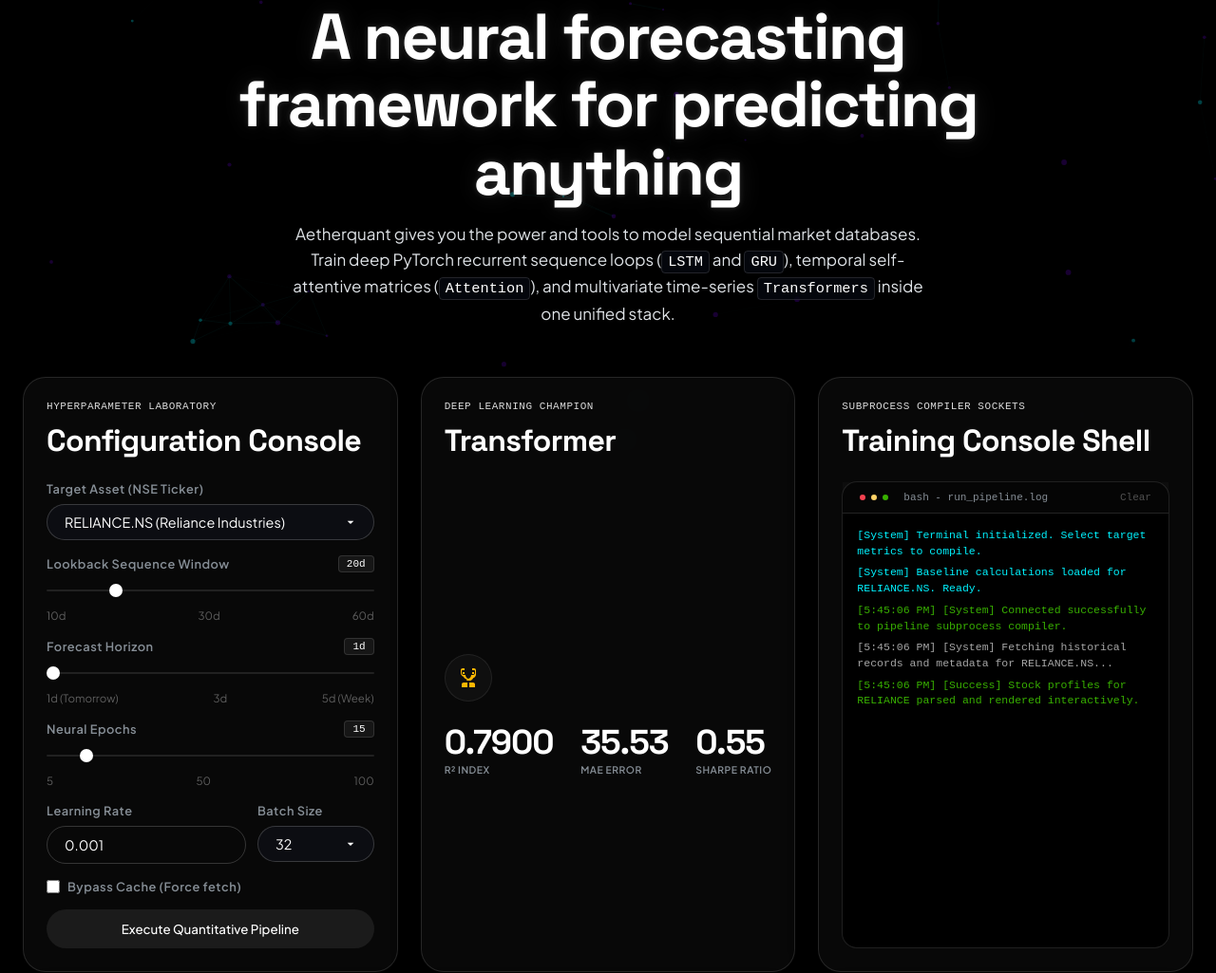
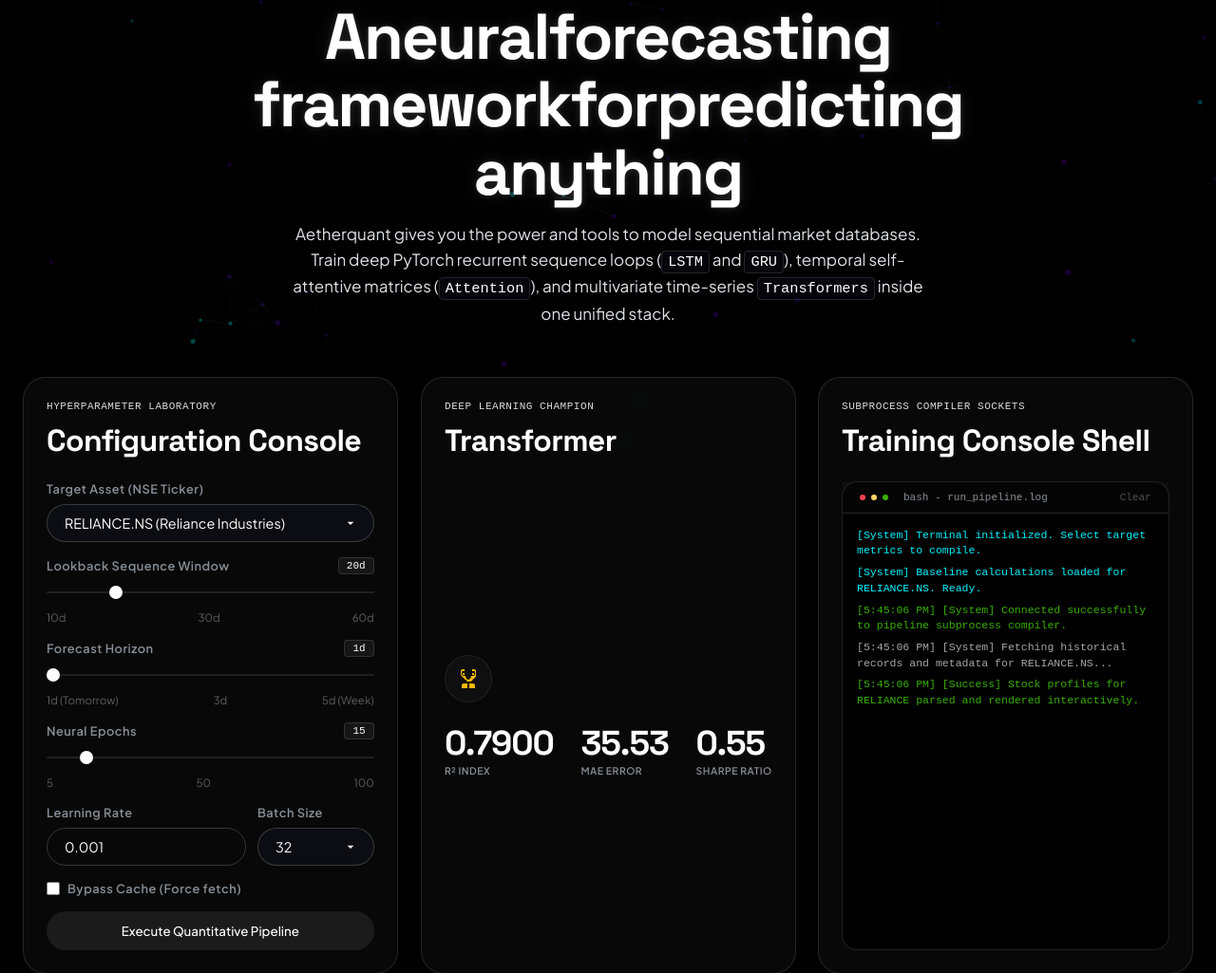
Before and after one commit to PraDarch/Stock-forecasting, a website built with Vite: page dashboard/index.html in a window 1280 px wide. Shown: the part 200-1225 px from the top of the page at 95% size. Built offline with nearby package versions, Linux system fonts and the light colour scheme; files whose address does not match are found by name.

Commit message:
Upgrade animations: cursor-tracking glow borders, cinematic title split, and smooth scroll reveal transitions

```diff
--- a/dashboard/src/main.js
+++ b/dashboard/src/main.js
@@ -1105,9 +1105,45 @@
         entry.target.classList.add("animated");
       }
     });
-  }, { threshold: 0.1 });
+  }, { threshold: 0.05 });
 
   elements.forEach((el) => observer.observe(el));
+}
+
+/* Mouse-tracking glow cursor variables updater */
+function setupBentoHoverGlow() {
+  const panels = document.querySelectorAll(".bento-panel");
+  panels.forEach((p) => {
+    p.addEventListener("mousemove", (e) => {
+      const rect = p.getBoundingClientRect();
+      const x = e.clientX - rect.left;
+      const y = e.clientY - rect.top;
+      p.style.setProperty("--mouse-x", `${x}px`);
+      p.style.setProperty("--mouse-y", `${y}px`);
+    });
+    p.addEventListener("mouseleave", () => {
+      p.style.removeProperty("--mouse-x");
+      p.style.removeProperty("--mouse-y");
+    });
+  });
+}
+
+/* Cinematically staggered hero header word-by-word reveal splitting */
+function setupHeroTextAnimation() {
+  const title = document.querySelector(".hero-title");
+  if (!title) return;
+
+  const text = title.innerText;
+  title.innerHTML = "";
+
+  const words = text.split(" ");
+  words.forEach((w, idx) => {
+    const span = document.createElement("span");
+    span.className = "hero-word-anim";
+    span.innerText = w + " ";
+    span.style.animationDelay = `${0.05 + idx * 0.05}s`;
+    title.appendChild(span);
+  });
 }
 
 async function verifyBackendConnection() {
@@ -1134,10 +1170,12 @@
    ========================================================================== */
 
 document.addEventListener("DOMContentLoaded", () => {
+  setupHeroTextAnimation();
   initParticles();
   setupTabNavigation();
   setupControlInputs();
   setupScrollIntersectionObserver();
+  setupBentoHoverGlow();
 
   verifyBackendConnection().then(() => {
     // Initial Load default stock RELIANCE
--- a/dashboard/src/style.css
+++ b/dashboard/src/style.css
@@ -289,21 +289,44 @@
   border-radius: 24px; /* Smooth rounded Remix panels */
   padding: 24px;
   box-shadow: var(--shadow-panel);
-  transition: var(--transition-smooth);
+  transition: transform 0.4s cubic-bezier(0.16, 1, 0.3, 1), border-color 0.4s ease, box-shadow 0.4s cubic-bezier(0.16, 1, 0.3, 1) !important;
   position: relative;
   overflow: hidden;
   display: flex;
   flex-direction: column;
 }
 
+.bento-panel:hover {
+  transform: translateY(-5px) scale(1.008) !important;
+  border-color: rgba(0, 242, 254, 0.35) !important;
+  box-shadow: 0 20px 45px rgba(0, 242, 254, 0.08), var(--shadow-panel) !important;
+}
+
+/* Mouse-tracking border shine overlay for premium web aesthetics */
+.bento-panel::before {
+  content: '';
+  position: absolute;
+  inset: 0;
+  border-radius: inherit;
+  padding: 1px; /* border thickness */
+  background: radial-gradient(350px circle at var(--mouse-x, -999px) var(--mouse-y, -999px), rgba(0, 242, 254, 0.28), rgba(127, 0, 255, 0.12) 50%, transparent 100%);
+  -webkit-mask: linear-gradient(#fff 0 0) content-box, linear-gradient(#fff 0 0);
+  -webkit-mask-composite: xor;
+  mask-composite: exclude;
+  pointer-events: none;
+  z-index: 1;
+  opacity: 0;
+  transition: opacity 0.4s ease;
+}
+
+.bento-panel:hover::before {
+  opacity: 1;
+}
+
+/* Dynamic Bento Grid Spans */
 .bento-panel.span-4 { grid-column: span 4; }
 .bento-panel.span-8 { grid-column: span 8; }
 .bento-panel.span-12 { grid-column: span 12; }
-
-.bento-panel:hover {
-  border-color: rgba(255, 255, 255, 0.18);
-  box-shadow: 0 10px 40px rgba(0, 0, 0, 0.65);
-}
 
 /* Monospace uppercase tags at the top of cards */
 .bento-tag {
@@ -1204,29 +1227,39 @@
 }
 
 /* ==========================================================================
-   SCROLL INTERSECT STAGGERED REVEALS (Startup fadeInUp)
+   SCROLL INTERSECT STAGGERED REVEALS (Intersection Observer Transition)
    ========================================================================== */
 
 .scroll-anim {
   opacity: 0;
-  transform: translateY(35px);
-  animation: fadeInUpReveal 0.7s cubic-bezier(0.165, 0.84, 0.44, 1) forwards;
+  transform: translateY(45px) scale(0.98);
+  transition: opacity 1.0s cubic-bezier(0.16, 1, 0.3, 1), transform 1.0s cubic-bezier(0.16, 1, 0.3, 1);
+  will-change: transform, opacity;
 }
 
-.scroll-anim[style*="--order: 1"] { animation-delay: 0.05s; }
-.scroll-anim[style*="--order: 2"] { animation-delay: 0.15s; }
-.scroll-anim[style*="--order: 3"] { animation-delay: 0.25s; }
-.scroll-anim[style*="--order: 4"] { animation-delay: 0.35s; }
-.scroll-anim[style*="--order: 5"] { animation-delay: 0.45s; }
-.scroll-anim[style*="--order: 6"] { animation-delay: 0.55s; }
-.scroll-anim[style*="--order: 7"] { animation-delay: 0.65s; }
-.scroll-anim[style*="--order: 8"] { animation-delay: 0.75s; }
+.scroll-anim.animated {
+  opacity: 1;
+  transform: translateY(0) scale(1);
+}
 
-@keyframes fadeInUpReveal {
-  from {
-    opacity: 0;
-    transform: translateY(35px);
-  }
+.scroll-anim[style*="--order: 1"] { transition-delay: 0.05s; }
+.scroll-anim[style*="--order: 2"] { transition-delay: 0.12s; }
+.scroll-anim[style*="--order: 3"] { transition-delay: 0.20s; }
+.scroll-anim[style*="--order: 4"] { transition-delay: 0.28s; }
+.scroll-anim[style*="--order: 5"] { transition-delay: 0.36s; }
+.scroll-anim[style*="--order: 6"] { transition-delay: 0.44s; }
+.scroll-anim[style*="--order: 7"] { transition-delay: 0.52s; }
+.scroll-anim[style*="--order: 8"] { transition-delay: 0.60s; }
+
+/* Hero Text Letter Staggered Reveals */
+.hero-word-anim {
+  display: inline-block;
+  opacity: 0;
+  transform: translateY(24px);
+  animation: heroWordReveal 0.9s cubic-bezier(0.16, 1, 0.3, 1) forwards;
+}
+
+@keyframes heroWordReveal {
   to {
     opacity: 1;
     transform: translateY(0);
```
